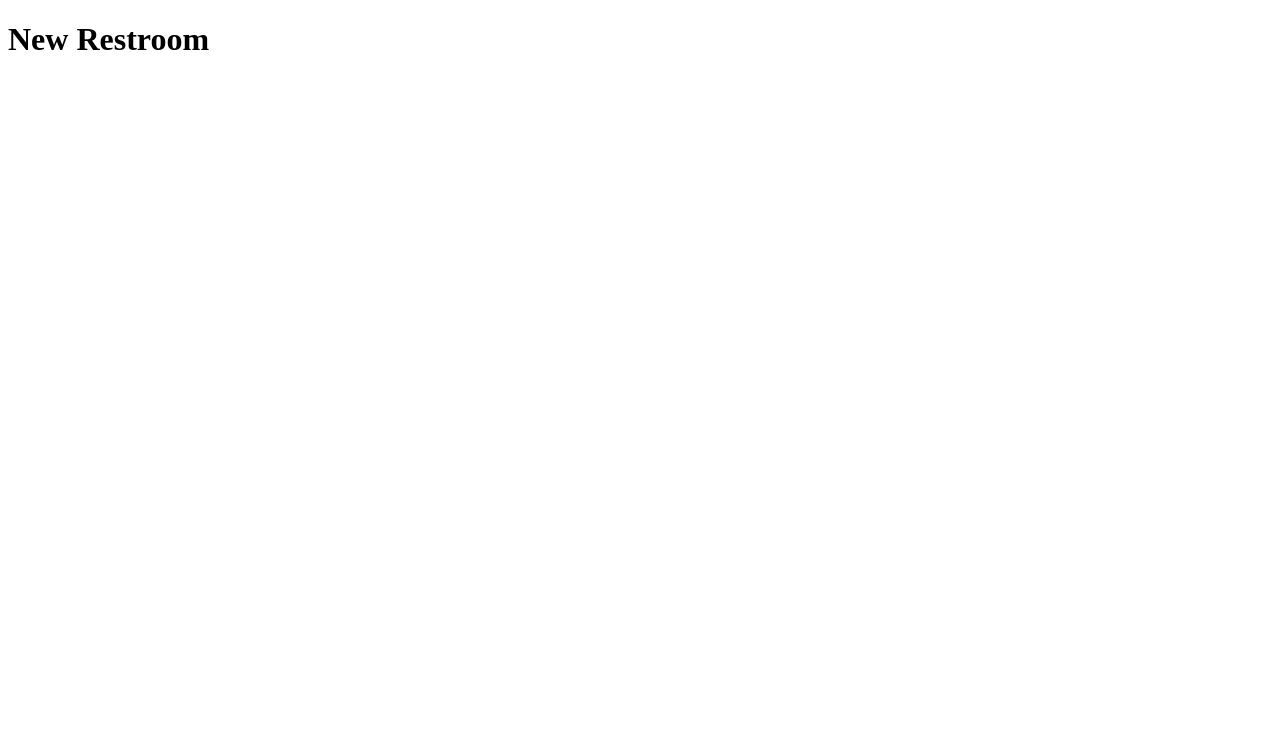
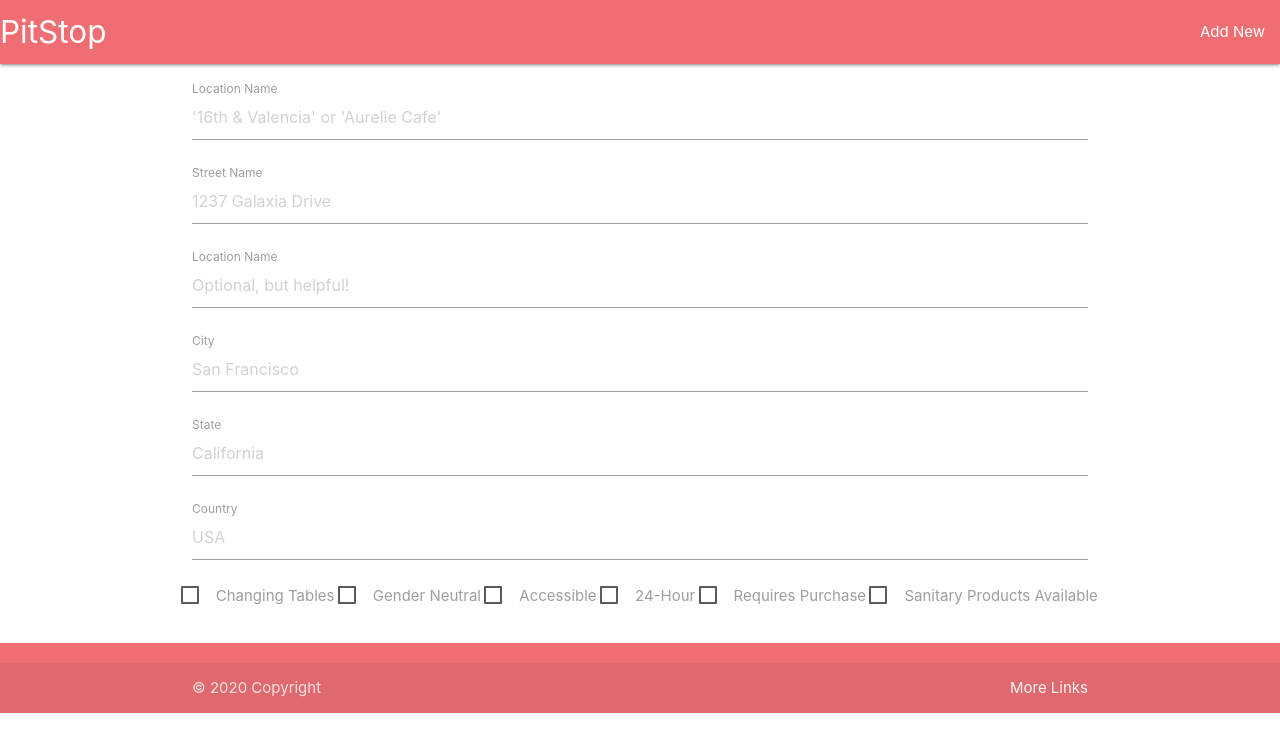
Before and after one commit to nikitamadora/pitstop, a website: page views/restrooms/new.html in a window 1280 px wide. Drawn offline with Linux system fonts and the light colour scheme.

Commit message:
Adds form markup to new.html

```diff
--- a/public/scripts/scripts.js
+++ /dev/null
@@ -1,4 +0,0 @@
-document.addEventListener('DOMContentLoaded', function() {
-     const elems = document.querySelectorAll('.collapsible');
-     const instances = M.Collapsible.init(elems, options);
-   });
--- a/views/restrooms/new.html
+++ b/views/restrooms/new.html
@@ -3,9 +3,121 @@
 <head>
      <meta charset="UTF-8">
      <meta name="viewport" content="width=device-width, initial-scale=1.0">
+
+     <!-- Materialize CSS -->
+     <link type="text/css" rel="stylesheet" href="/styles/materialize.css"  media="screen,projection"/>
+
+     <!-- Custom CSS -->
+     <link rel="stylesheet" href="/styles/styles.css">
+
+     <!-- Google Icons -->
+     <link href="https://fonts.googleapis.com/icon?family=Material+Icons" rel="stylesheet">
+
+     <!-- Materialize JS -->
+     <script defer type="text/javascript" src="/scripts/materialize.min.js"></script>
+
+     <!-- Custom JS -->
+     <script defer type="text/javascript" src="/scripts/scripts.js"></script>
+
      <title>New Restroom</title>
 </head>
 <body>
-     <h1>New Restroom</h1>
+
+     <nav>
+          <div class="nav-wrapper">
+               <a href="/" class="brand-logo">PitStop</a>
+               <ul id="nav-mobile" class="right hide-on-med-and-down">
+               <li><a href="/restrooms/new">Add New</a></li>
+               </ul>
+          </div>
+     </nav>
+
+     <!-- FORM -->
+     <div class="container">
+          <form class="col s12">
+               <div class="row">
+                    <!-- Location Name -->
+                    <div class="input-field col s12">
+                         <input type="text" placeholder="'16th & Valencia' or 'Aurelie Cafe'" id="location_name" class="validate">
+                         <label for="location_name">Location Name</label>
+                    </div>
+
+                    <!-- Street Address -->
+                    <div class="input-field col s12">
+                         <input type="text" placeholder="1237 Galaxia Drive" id="street_name" class="validate">
+                         <label for="street_name">Street Name</label>
+                    </div>
+
+                    <!-- Neighborhood -->
+                    <div class="input-field col s12">
+                         <input type="text" placeholder="Optional, but helpful!" id="neighborhood">
+                         <label for="neighbhorhood">Location Name</label>
+                    </div>
+
+                    <!-- City -->
+                    <div class="input-field col s12">
+                         <input type="text" placeholder="San Francisco" id="city_name">
+                         <label for="city_name">City</label>
+                    </div>
+
+                    <!-- State -->
+                    <div class="input-field col s12">
+                         <input type="text" placeholder="California" id="state">
+                         <label for="state">State</label>
+                    </div>
+
+                    <!-- Country -->
+                    <div class="input-field col s12">
+                         <input type="text" placeholder="USA" id="country">
+                         <label for="country">Country</label>
+                    </div>
+
+                    <!-- Features -->
+                    <p>
+                         <label>
+                              <input type="checkbox" />
+                              <span>Changing Tables</span>
+                         </label>
+
+                         <label>
+                              <input type="checkbox" />
+                              <span>Gender Neutral</span>
+                         </label>
+
+                         <label>
+                              <input type="checkbox" />
+                              <span>Accessible</span>
+                         </label>
+
+                         <label>
+                              <input type="checkbox" />
+                              <span>24-Hour</span>
+                         </label>
+
+                         <label>
+                              <input type="checkbox" />
+                              <span>Requires Purchase</span>
+                         </label>
+
+                         <label>
+                              <input type="checkbox" />
+                              <span>Sanitary Products Available</span>
+                         </label>
+                    </p>
+
+
+               </div>
+          </form>
+     </div>
+
+
+     <footer class="page-footer">
+          <div class="footer-copyright">
+            <div class="container">
+            © 2020 Copyright
+            <a class="grey-text text-lighten-4 right" href="#!">More Links</a>
+            </div>
+          </div>
+        </footer>
 </body>
 </html>
```
